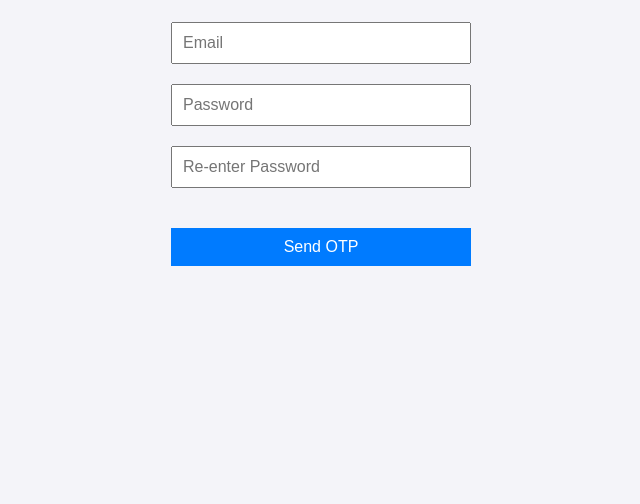
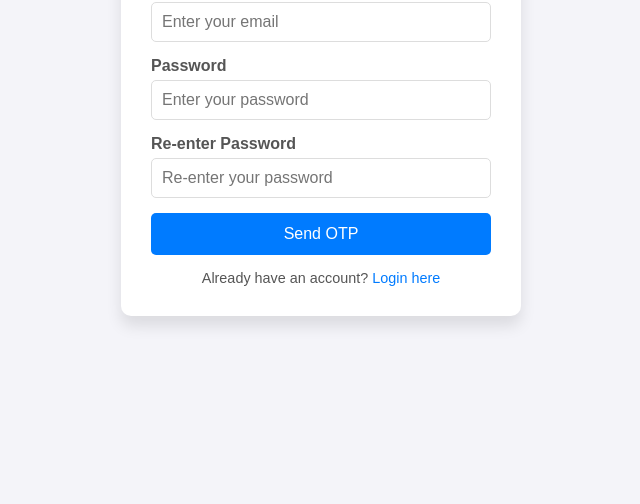
Before and after one commit to LexisMate/Earn, a website: page register.html in a window 1280 px wide. Shown: the part 296-800 px from the top of the page, without its empty margins (319-959 px from the left). Drawn offline with Linux system fonts and the light colour scheme.

Commit message:
Update register.html

```diff
--- a/register.html
+++ b/register.html
@@ -5,58 +5,148 @@
   <meta name="viewport" content="width=device-width, initial-scale=1.0">
   <title>Register</title>
   <style>
+    /* General Reset */
+    * {
+      margin: 0;
+      padding: 0;
+      box-sizing: border-box;
+      font-family: 'Arial', sans-serif;
+    }
+
     body {
-      font-family: Arial, sans-serif;
+      background-color: #f4f4f9;
       display: flex;
-      flex-direction: column;
       align-items: center;
       justify-content: center;
       height: 100vh;
-      margin: 0;
-      background-color: #f4f4f9;
+      padding: 20px;
     }
-    form {
-      display: flex;
-      flex-direction: column;
-      width: 300px;
+
+    .container {
+      background: #fff;
+      padding: 30px;
+      border-radius: 10px;
+      box-shadow: 0 10px 15px rgba(0, 0, 0, 0.1);
+      max-width: 400px;
+      width: 100%;
     }
-    input, button {
-      margin: 10px 0;
+
+    .container h1 {
+      text-align: center;
+      margin-bottom: 20px;
+      color: #333;
+    }
+
+    .form-group {
+      margin-bottom: 15px;
+    }
+
+    .form-group label {
+      display: block;
+      margin-bottom: 5px;
+      font-weight: bold;
+      color: #555;
+    }
+
+    .form-group input {
+      width: 100%;
       padding: 10px;
-      font-size: 1em;
+      font-size: 1rem;
+      border: 1px solid #ddd;
+      border-radius: 5px;
     }
-    button {
+
+    .form-group input:focus {
+      border-color: #007BFF;
+      outline: none;
+    }
+
+    .captcha {
+      margin: 15px 0;
+    }
+
+    .btn {
+      width: 100%;
+      padding: 12px;
+      font-size: 1rem;
       background-color: #007BFF;
       color: #fff;
       border: none;
+      border-radius: 5px;
       cursor: pointer;
+      transition: background-color 0.3s;
     }
-    button:hover {
+
+    .btn:hover {
       background-color: #0056b3;
     }
-    #otpSection {
+
+    .otp-section {
       display: none;
+      margin-top: 15px;
     }
-    .g-recaptcha {
-      margin: 10px 0;
+
+    .otp-section input {
+      margin-top: 10px;
+    }
+
+    .footer {
+      text-align: center;
+      margin-top: 15px;
+      font-size: 0.9rem;
+      color: #555;
+    }
+
+    .footer a {
+      color: #007BFF;
+      text-decoration: none;
+    }
+
+    .footer a:hover {
+      text-decoration: underline;
+    }
+
+    @media (max-width: 480px) {
+      .container {
+        padding: 20px;
+      }
     }
   </style>
   <script src="https://www.google.com/recaptcha/api.js" async defer></script>
 </head>
 <body>
-  <h1>Register</h1>
-  <form id="registerForm">
-    <input type="email" id="email" placeholder="Email" required>
-    <input type="password" id="password" placeholder="Password" required>
-    <input type="password" id="rePassword" placeholder="Re-enter Password" required>
-    <div class="g-recaptcha" data-sitekey="6LcW9pwqAAAAAGpCwUFaTC7J49ISp4Ae-xxn-OD1"></div>
-    <button type="button" id="sendOtpBtn">Send OTP</button>
+  <div class="container">
+    <h1>Register</h1>
+    <form id="registerForm">
+      <div class="form-group">
+        <label for="email">Email</label>
+        <input type="email" id="email" placeholder="Enter your email" required>
+      </div>
+      <div class="form-group">
+        <label for="password">Password</label>
+        <input type="password" id="password" placeholder="Enter your password" required>
+      </div>
+      <div class="form-group">
+        <label for="rePassword">Re-enter Password</label>
+        <input type="password" id="rePassword" placeholder="Re-enter your password" required>
+      </div>
+      <div class="captcha">
+        <div class="g-recaptcha" data-sitekey="6LcW9pwqAAAAAGpCwUFaTC7J49ISp4Ae-xxn-OD1"></div>
+      </div>
+      <button type="button" id="sendOtpBtn" class="btn">Send OTP</button>
 
-    <div id="otpSection">
-      <input type="text" id="otp" placeholder="Enter OTP" required>
-      <button type="submit">Register</button>
+      <div id="otpSection" class="otp-section">
+        <div class="form-group">
+          <label for="otp">Enter OTP</label>
+          <input type="text" id="otp" placeholder="Enter the OTP" required>
+        </div>
+        <button type="submit" class="btn">Register</button>
+      </div>
+    </form>
+    <div class="footer">
+      <p>Already have an account? <a href="/login">Login here</a></p>
     </div>
-  </form>
+  </div>
 
   <script>
     const apiUrl = '/api/user';
```
